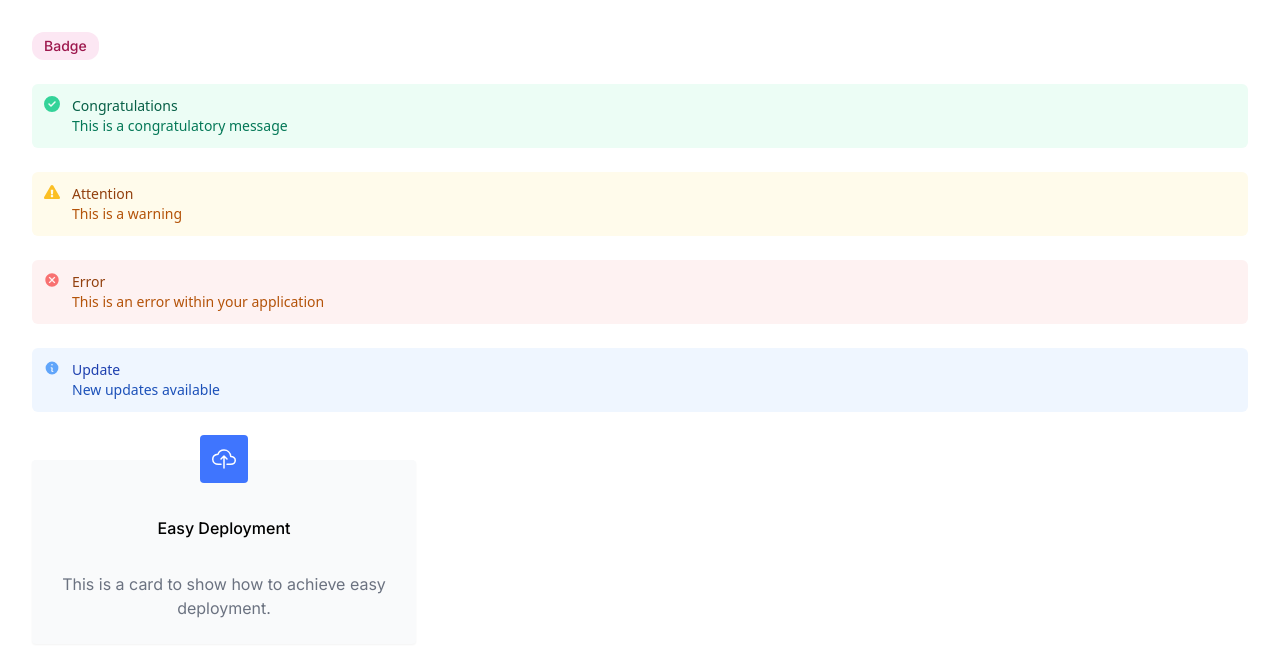
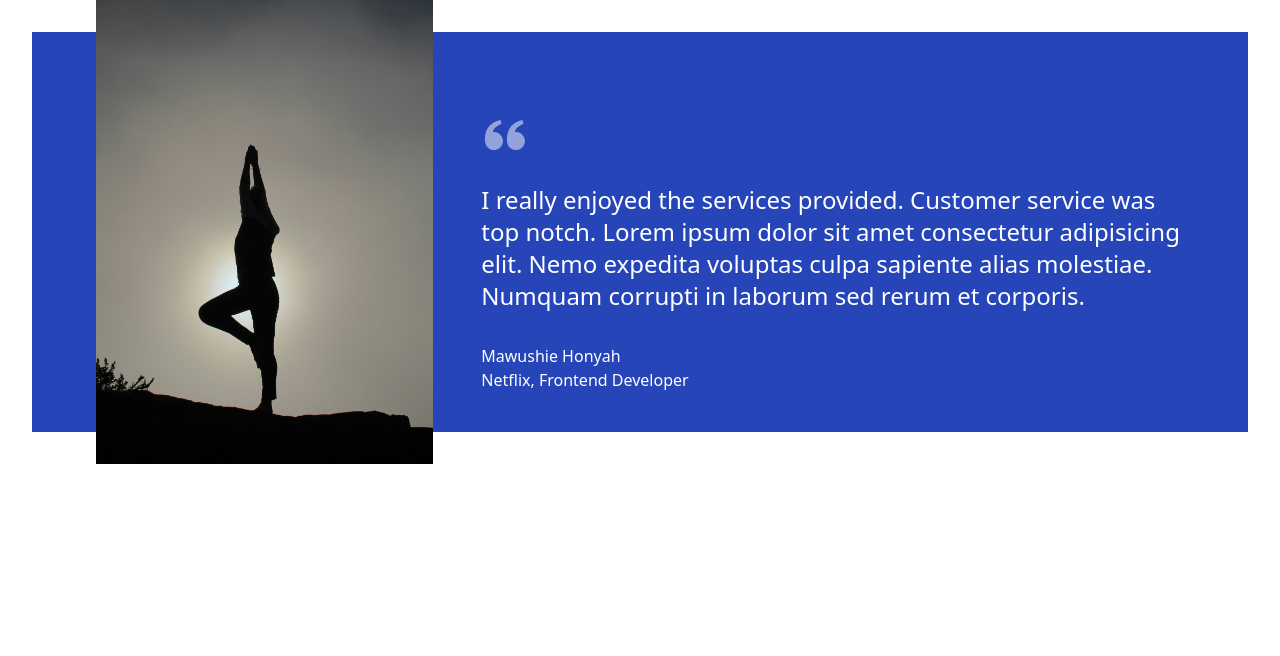
Before and after one commit to Mawushie/mycomponents-library, a React (Vite) app: page / in a window 1280 px wide. Shown: the top 656 px of the page. Built offline with nearby package versions, Linux system fonts and the light colour scheme.

Commit message:
desktop version of testimonial completed

```diff
--- a/src/App.jsx
+++ b/src/App.jsx
@@ -8,7 +8,7 @@ import TestimonialWithImage from "./components/Testimonials/TestimonialWithImage
 function App() {
   return (
     <>
-      <Badge color="pink" type="pill">
+      {/* <Badge color="pink" type="pill">
         Badge
       </Badge>
       <br></br> <br></br>
@@ -44,9 +44,9 @@ function App() {
       />
       <br></br>
       <br></br>
-      <br></br>
+      <br></br> */}
       <TestimonialWithImage
-        image={`Image.png`}
+        image={`yoga.jpg`}
         name={`Mawushie Honyah`}
         company={`Netflix`}
         position={`Frontend Developer`}
--- a/src/components/Testimonials/TestimonialWithImage.jsx
+++ b/src/components/Testimonials/TestimonialWithImage.jsx
@@ -29,6 +29,23 @@ export default function TestimonialWithImage({
       </div>
 
       {/*desktop*/}
+      <div className="hidden testimonial-container px-16 gap-12 xl:flex">
+        <div className="testimonial-image-container">
+          <img src={image} />
+        </div>
+
+        <div className="content">
+          <BiSolidQuoteAltLeft
+            style={{ width: 48, height: 48, opacity: 0.5 }}
+          />
+
+          <p className="mb-8 font-medium text-2xl mt-6">{children}</p>
+          <p className="font-medium text-base">{name}</p>
+          <p className="font-medium text-base">
+            {company}, {position}
+          </p>
+        </div>
+      </div>
     </>
   );
 }
--- a/src/index.css
+++ b/src/index.css
@@ -210,16 +210,33 @@ background colors for the extra credit
     /* margin-top: 110px; */
 }
 
-.testimonial-desktop {
+
+/* .desktop-content {
+    left: 490px;
+    text-wrap: balance;
+} */
+
+.testimonial-container {
     background: #2545b8;
+    height: 400px;
+    position: relative;
+    color: white;
 }
 
-.desktop-content {
-    left: 490px;
-    text-wrap: balance;
+.testimonial-image-container {
+    position: relative;
+    top: -32px;
+    width: 384px;
+    height: 464px;
 }
 
-.testimonial-image-desktop {
-    bottom: -50px;
-    height: auto;
+.testimonial-container img {
+    object-fit: cover;
+    width: 100%;
+    height: 100%;
 }
+
+.content {
+    width: 800px;
+    padding: 80px 0px;
+}
```
Also changed, not shown: public/Image2.png (added), public/yoga.jpg (added).
